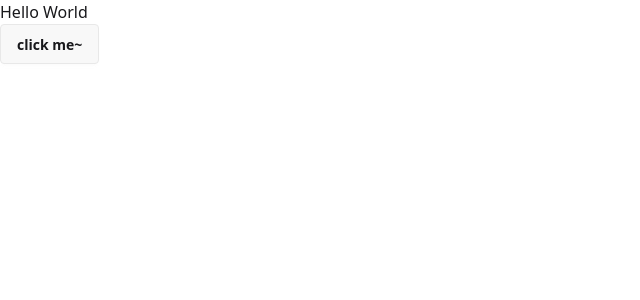
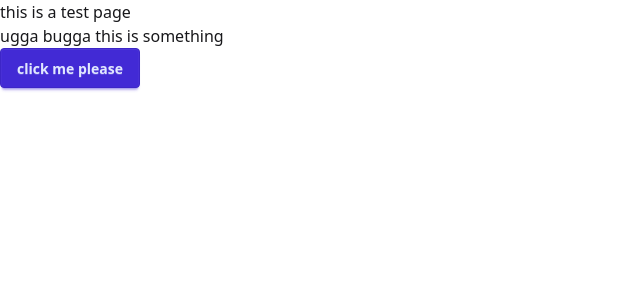
Before and after one commit to TheSushantKumbhar/get_me_hired, a React app in the folder frontend/: page /test in a window 1280 px wide. Shown: the top 300 px of the page, without its empty margins (0-640 px from the left). Built offline with nearby package versions, Linux system fonts and the light colour scheme; the HTML template or start-up script is replaced by a standard one.

Commit message:
react-router installed

```diff
--- a/frontend/package.json
+++ b/frontend/package.json
@@ -14,6 +14,7 @@
     "daisyui": "^5.1.27",
     "react": "^19.1.1",
     "react-dom": "^19.1.1",
+    "react-router-dom": "^7.9.3",
     "tailwindcss": "^4.1.14"
   },
   "devDependencies": {
--- /dev/null
+++ b/frontend/src/components/test.jsx
@@ -0,0 +1,11 @@
+function Test() {
+  return (
+    <>
+      <h1>this is a test page</h1>
+      <p>ugga bugga this is something</p>
+      <button className="btn btn-primary">click me please</button>
+    </>
+  );
+}
+
+export default Test;
--- a/frontend/src/main.jsx
+++ b/frontend/src/main.jsx
@@ -2,9 +2,16 @@ import { StrictMode } from "react";
 import { createRoot } from "react-dom/client";
 import "./index.css";
 import App from "./App.jsx";
+import Test from "./components/test.jsx";
+import { createBrowserRouter, RouterProvider } from "react-router-dom";
+
+const router = createBrowserRouter([
+  { path: "/", element: <App /> },
+  { path: "/test", element: <Test /> },
+]);
 
 createRoot(document.getElementById("root")).render(
   <StrictMode>
-    <App />
+    <RouterProvider router={router} />
   </StrictMode>,
 );
```
Also changed, not shown: 1 other file (tests, documents, lock files or other folders).
